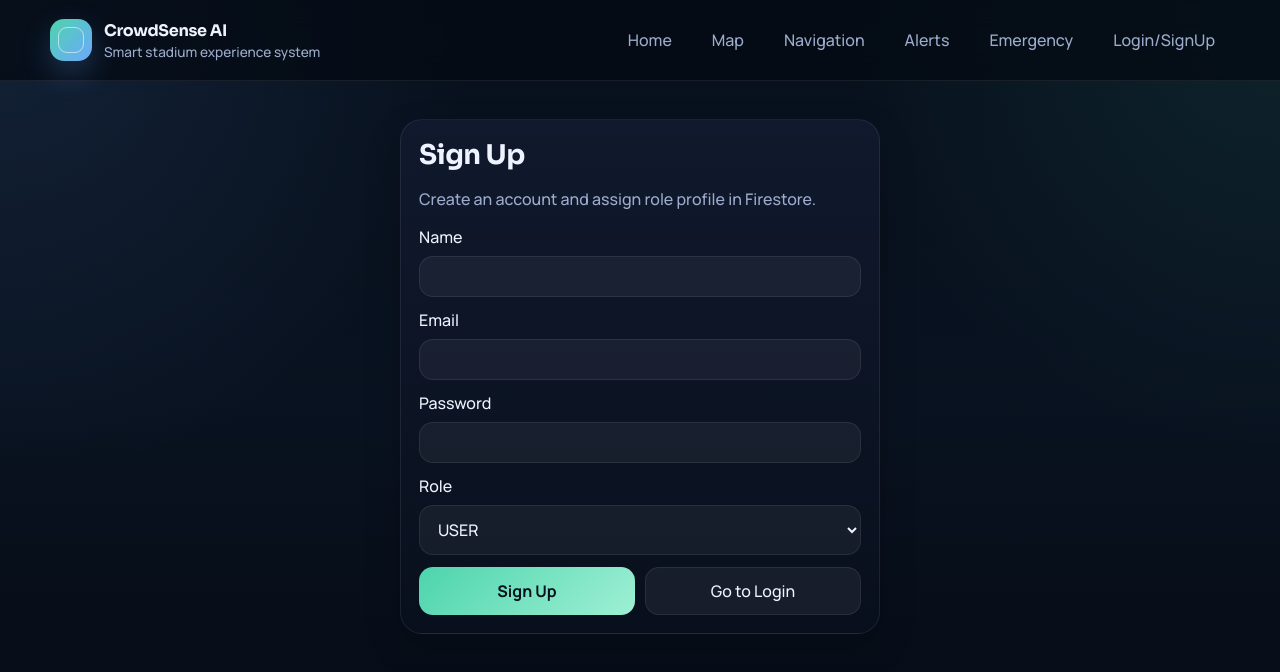
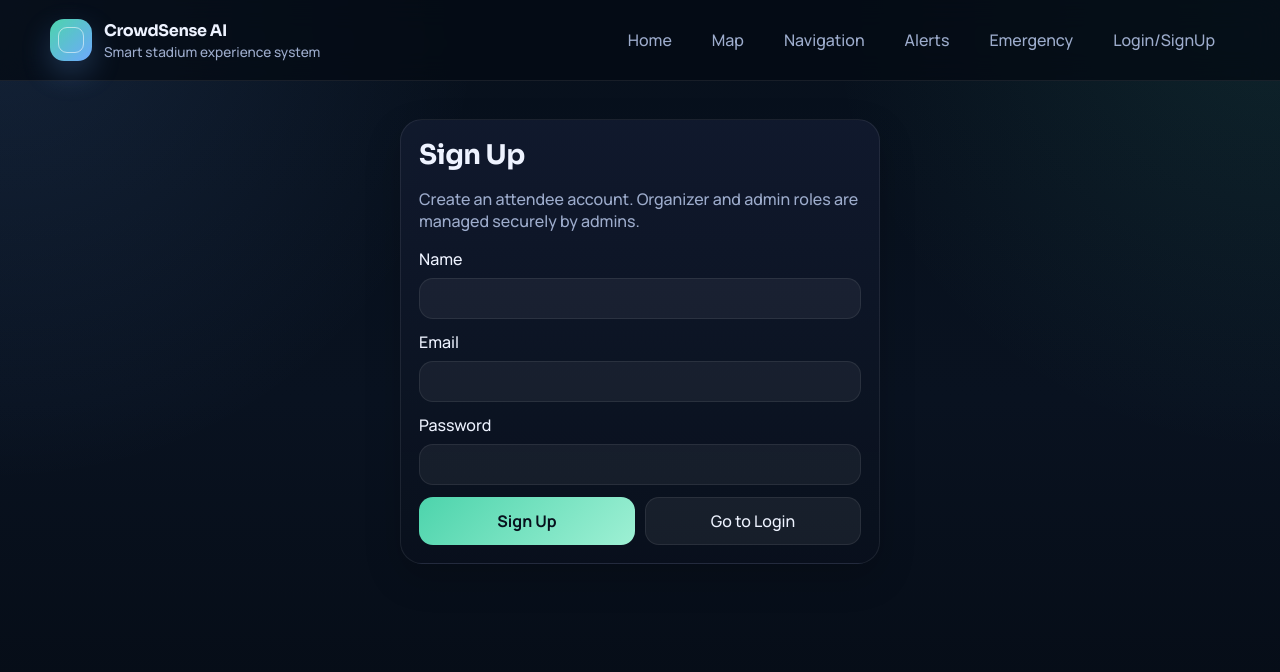
Before and after one commit to Aadityahq/CrowdSense-AI, a React (Vite) app in the folder client/: page /signup in a window 1280 px wide. Shown: the top 672 px of the page. Built offline with nearby package versions, Linux system fonts and the light colour scheme; no server answers.

Commit message:
feat: update Signup component to enforce user role assignment and enhance Firestore security rules

```diff
--- a/client/src/pages/Signup.jsx
+++ b/client/src/pages/Signup.jsx
@@ -8,7 +8,6 @@ export default function Signup() {
   const [name, setName] = useState('');
   const [email, setEmail] = useState('');
   const [password, setPassword] = useState('');
-  const [role, setRole] = useState('USER');
   const [loading, setLoading] = useState(false);
   const [error, setError] = useState('');
   const [message, setMessage] = useState('');
@@ -32,7 +31,7 @@ export default function Signup() {
         uid: createdUser.uid,
         name,
         email: createdUser.email || email,
-        role,
+        role: 'USER',
         createdAt: new Date().toISOString(),
       });
 
@@ -40,7 +39,6 @@ export default function Signup() {
       setName('');
       setEmail('');
       setPassword('');
-      setRole('USER');
     } catch (requestError) {
       setError(requestError.message || 'Signup failed');
     } finally {
@@ -52,7 +50,7 @@ export default function Signup() {
     <main className="page">
       <section className="panel login-panel">
         <h2>Sign Up</h2>
-        <p>Create an account and assign role profile in Firestore.</p>
+        <p>Create an attendee account. Organizer and admin roles are managed securely by admins.</p>
 
         <form className="stack" onSubmit={handleSignup}>
           <label className="field">
@@ -70,15 +68,6 @@ export default function Signup() {
             <input value={password} onChange={(event) => setPassword(event.target.value)} className="login-input" type="password" required />
           </label>
 
-          <label className="field">
-            Role
-            <select value={role} onChange={(event) => setRole(event.target.value)} className="login-input">
-              <option value="USER">USER</option>
-              <option value="ADMIN">ADMIN</option>
-              <option value="ORGANIZER">ORGANIZER</option>
-            </select>
-          </label>
-
           {error ? <p className="error-text">{error}</p> : null}
           {message ? <p className="success-text">{message}</p> : null}
 
```
Also changed, not shown: 2 other files (tests, documents, lock files or other folders).
